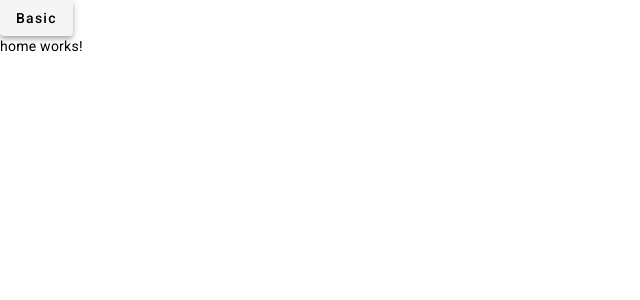
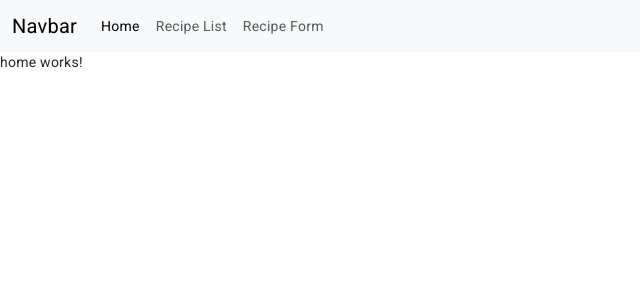
Before and after one commit to grenapeto/recipeApp, an Angular app in the folder recipe-book/: page / in a window 1280 px wide. Shown: the top 300 px of the page, without its empty margins (0-640 px from the left). Built offline with nearby package versions, Linux system fonts and the light colour scheme.

Commit message:
navbar added

```diff
--- a/recipe-book/angular.json
+++ b/recipe-book/angular.json
@@ -26,7 +26,8 @@
             ],
             "styles": [
               "@angular/material/prebuilt-themes/indigo-pink.css",
-              "src/styles.css"
+              "src/styles.css",
+              "node_modules/bootstrap/dist/css/bootstrap.min.css"
             ],
             "scripts": []
           },
--- a/recipe-book/package.json
+++ b/recipe-book/package.json
@@ -20,6 +20,7 @@
     "@angular/platform-browser": "^17.0.0",
     "@angular/platform-browser-dynamic": "^17.0.0",
     "@angular/router": "^17.0.0",
+    "bootstrap": "^5.3.3",
     "rxjs": "~7.8.0",
     "tslib": "^2.3.0",
     "zone.js": "~0.14.2"
--- a/recipe-book/src/app/app.component.css
+++ b/recipe-book/src/app/app.component.css
@@ -0,0 +1,3 @@
+.example-spacer {
+    flex: 1 1 auto;
+  }
--- a/recipe-book/src/app/app.component.html
+++ b/recipe-book/src/app/app.component.html
@@ -1,2 +1,24 @@
-<button mat-raised-button>Basic</button>
+<nav class="navbar navbar-expand-lg navbar-light bg-light">
+    <div class="container-fluid">
+      <a class="navbar-brand" href="#">Navbar</a>
+      <button class="navbar-toggler" type="button" data-bs-toggle="collapse" data-bs-target="#navbarNav" aria-controls="navbarNav" aria-expanded="false" aria-label="Toggle navigation">
+        <span class="navbar-toggler-icon"></span>
+      </button>
+      <div class="collapse navbar-collapse" id="navbarNav">
+        <ul class="navbar-nav">
+          <li class="nav-item">
+            <a class="nav-link active" aria-current="page" href="#">Home</a>
+          </li>
+          <li class="nav-item">
+            <a class="nav-link" href="recipe-list/">Recipe List</a>
+          </li>
+          <li class="nav-item">
+            <a class="nav-link" href="recipe-form/">Recipe Form</a>
+          </li>
+
+        </ul>
+      </div>
+    </div>
+  </nav>
+
 <router-outlet></router-outlet>
--- a/recipe-book/src/app/app.component.ts
+++ b/recipe-book/src/app/app.component.ts
@@ -3,11 +3,13 @@
 import { RouterOutlet } from '@angular/router';
 import {MatButtonModule} from '@angular/material/button';
 import { RouterModule } from '@angular/router';
+import {MatIconModule} from '@angular/material/icon';
+import {MatToolbarModule} from '@angular/material/toolbar';
 
 @Component({
   selector: 'app-root',
   standalone: true,
-  imports: [CommonModule, RouterOutlet, MatButtonModule, RouterModule ],
+  imports: [CommonModule, RouterOutlet, MatButtonModule, RouterModule, MatToolbarModule, MatIconModule ],
   templateUrl: './app.component.html',
   styleUrl: './app.component.css'
 })
```
Also changed, not shown: 1 other file (tests, documents, lock files or other folders).
